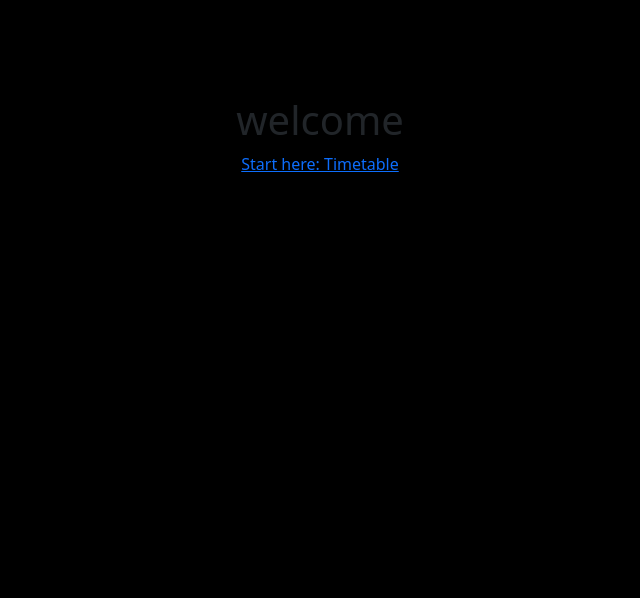
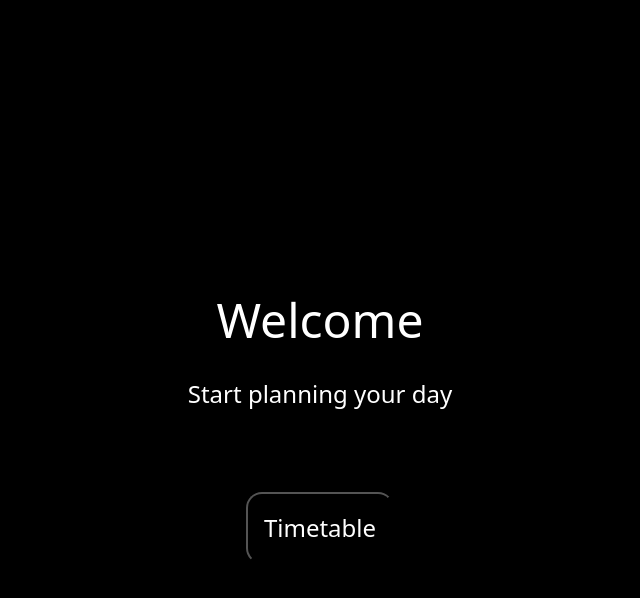
Before and after one commit to mikagitti/DailyPlanner, a Next.js app in the folder dailyplanner/: page / in a window 1280 px wide. Shown: the top 598 px of the page, without its empty margins (320-960 px from the left). Built offline with nearby package versions, Linux system fonts and the light colour scheme.

Commit message:
- Modified Today's meeting showup: Bigger text to notice. - Modified weather fetching code. More to server side. - Added automatic loading for weather - Adjusted weather fetching interval so server calls API limited time per day.

```diff
--- a/dailyplanner/next.config.mjs
+++ b/dailyplanner/next.config.mjs
@@ -1,4 +1,8 @@
 /** @type {import('next').NextConfig} */
-const nextConfig = {};
+const nextConfig = {
+     images: {
+          domains: ["openweathermap.org"],
+     },
+};
 
 export default nextConfig;
--- a/dailyplanner/package.json
+++ b/dailyplanner/package.json
@@ -10,6 +10,9 @@
           "json-server": "json-server --watch database/meetings.json --port 5000"
      },
      "dependencies": {
+          "@fortawesome/fontawesome-svg-core": "^6.6.0",
+          "@fortawesome/free-solid-svg-icons": "^6.6.0",
+          "@fortawesome/react-fontawesome": "^0.2.2",
           "axios": "^1.7.7",
           "bootstrap": "^5.3.3",
           "dompurify": "^3.1.6",
--- a/dailyplanner/src/app/page.module.css
+++ b/dailyplanner/src/app/page.module.css
@@ -2,6 +2,52 @@
      display: flex;
      flex-direction: column;
      align-items: center;
+     justify-content: center;
      padding: 6rem;
      min-height: 100vh;
 }
+
+.card {
+     display: flex;
+     flex-direction: column;
+     align-items: center;
+     justify-content: center;
+     padding: 3rem;
+     margin: 1rem;
+     border-radius: 1rem;
+     background-color: black;
+}
+
+.welcome {
+     font-size: 3rem;
+     color: white;
+}
+
+.text {
+     margin-top: 20px;
+     font-size: 1.5rem;
+     color: white;
+}
+
+.button {
+     padding: 1rem;
+     margin: 1rem;
+     border-radius: 1rem;
+     background-color: black;
+     color: white;
+     font-size: 1.5rem;
+
+     text-decoration: none;
+}
+
+.button:hover {
+     transform: scale(1.5);
+     box-shadow: 12px 12px 12px black inset,
+          -10px -10px 10px rgba(110, 0, 0, 0.4) inset;
+     text-transform: uppercase;
+}
+
+.link {
+     text-decoration: none;
+     color: white;
+}
--- a/dailyplanner/src/app/page.tsx
+++ b/dailyplanner/src/app/page.tsx
@@ -4,12 +4,16 @@ import styles from "./page.module.css";
 export default function Home() {
 
      return (
-          <main className={styles.main}>
 
-               <h1>welcome</h1>
-               <div>
-                    <Link href="/timetable">Start here: Timetable</Link>
+          <div className={styles.main}>
+               <div className={styles.card}>
+                    <div className={styles.welcome}>Welcome</div>
+                    <div className={styles.text}>Start planning your day</div>
                </div>
-          </main>
+               <button className={styles.button}>
+                    <Link className={styles.link} href="/timetable">Timetable</Link>
+               </button>
+          </div>
+
      );
 }
--- a/dailyplanner/src/app/timetable/components/tableSetup/TodayMeetings.module.css
+++ b/dailyplanner/src/app/timetable/components/tableSetup/TodayMeetings.module.css
@@ -1,4 +1,7 @@
-.container {
+.todayMeetings {
+     display: flex;
+     flex-direction: row;
+     justify-content: center;
      text-align: center;
      margin: 20px 0;
      font-size: 2.5rem;
@@ -6,15 +9,10 @@
      color: #ff6347;
 }
 
-.badge {
-     font-size: 1.2rem;
-     margin: 0 10px;
-}
-
 .card {
-     border: solid 2px red;
+     border: solid 1px red;
      margin-bottom: 10px;
-     border-radius: 14px;
+     border-radius: 35px;
      box-shadow: 0 4px 8px rgba(0, 0, 0, 0.1);
      cursor: pointer;
      transition: transform 0.2s;
@@ -25,13 +23,22 @@
 }
 
 .col {
-     padding: 10px;
+     display: flex;
+     flex-direction: column;
+     justify-content: center;
+     font-size: 1.2rem;
+     font-weight: bold;
 }
 
 .bold {
      font-weight: bold;
 }
 
-.italic {
-     font-style: italic;
+.colTime {
+     flex: 0 0 15%;
+     display: flex;
+     justify-content: center;
+     font-size: 1.8rem;
+     font-weight: bold;
+     color: #554fbc;
 }
```
Also changed, not shown: dailyplanner/src/app/timetable/components/Header.tsx (+43 -23 lines), dailyplanner/src/app/timetable/components/style.css (+8 -1 lines), dailyplanner/src/app/timetable/components/tableSetup/API/Weather.ts (deleted, +0 -32 lines), dailyplanner/src/app/timetable/components/tableSetup/API/Weather.tsx (added, +75 -0 lines), dailyplanner/src/app/timetable/components/tableSetup/TodayMeetings.tsx (+4 -7 lines), 1 other file (tests, documents, lock files or other folders).
